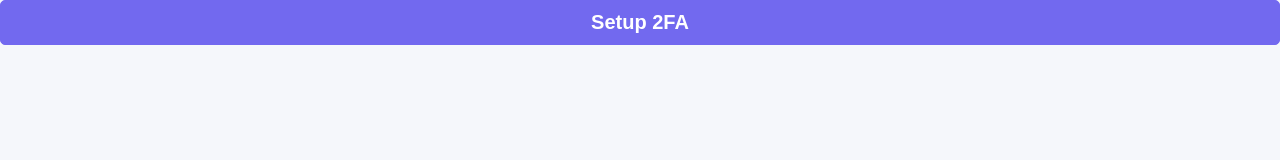
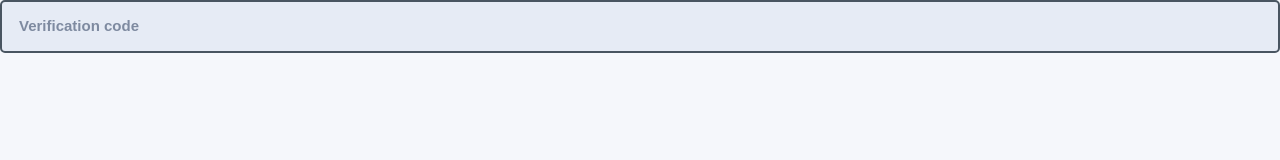
Before and after one commit to martin-alem/smack-frontend-v2, a React app: page / in a window 1280 px wide. Built offline with nearby package versions, Linux system fonts and the light colour scheme.

Commit message:
designed and implemented a configurable TextInput field

```diff
--- /dev/null
+++ b/src/components/text-input/TextInput.css
@@ -0,0 +1,18 @@
+.TextInput {
+  width: 100%;
+}
+
+.TextInput-input {
+  width: 100%;
+  outline: none;
+  border: 2px solid var(--color-primary-text);
+  background-color: var(--color-input-bg);
+  padding: 1.7rem;
+  border-radius: 5px;
+}
+
+.TextInput-input::placeholder {
+  color: var(--color-gray-text);
+  font-size: 1.5rem;
+  font-weight: bolder;
+}
--- /dev/null
+++ b/src/components/text-input/TextInput.js
@@ -0,0 +1,14 @@
+import React from "react";
+import "./TextInput.css";
+
+function TextInput ( props )
+{
+    const { name, placeholder, action } = props;
+  return (
+    <div className="TextInput">
+      <input className="TextInput-input" type="text" name={name} placeholder={placeholder} onChange={action} />
+    </div>
+  );
+}
+
+export default TextInput;
--- a/src/index.css
+++ b/src/index.css
@@ -6,7 +6,9 @@
   --color-secondary: #f5f7fb;
   --color-primary-text: #495561;
   --color-secondary-text: #495561;
+  --color-gray-text: #7E8AA0;
   --color-white: #FFFFFF;
+  --color-input-bg: #E6EBF5;
 }
 
 html {
--- a/src/pages/setup-2fa/Setup2FA.js
+++ b/src/pages/setup-2fa/Setup2FA.js
@@ -1,15 +1,23 @@
 import React from "react";
 import "./Setup2FA.css";
 import Button from "./../../components/button/Button";
+import TextInput from "./../../components/text-input/TextInput";
 
 function Setup2FA() {
   return (
     <div className="Setup2FA">
-      <Button
+      {/* <Button
         variant="contained"
         text="Setup 2FA"
         action={() => {
           console.log("I was clicked");
+        }}
+      /> */}
+      <TextInput
+        name="code"
+        placeholder="Verification code"
+        action={() => {
+          console.log("Hi there!");
         }}
       />
     </div>
```
